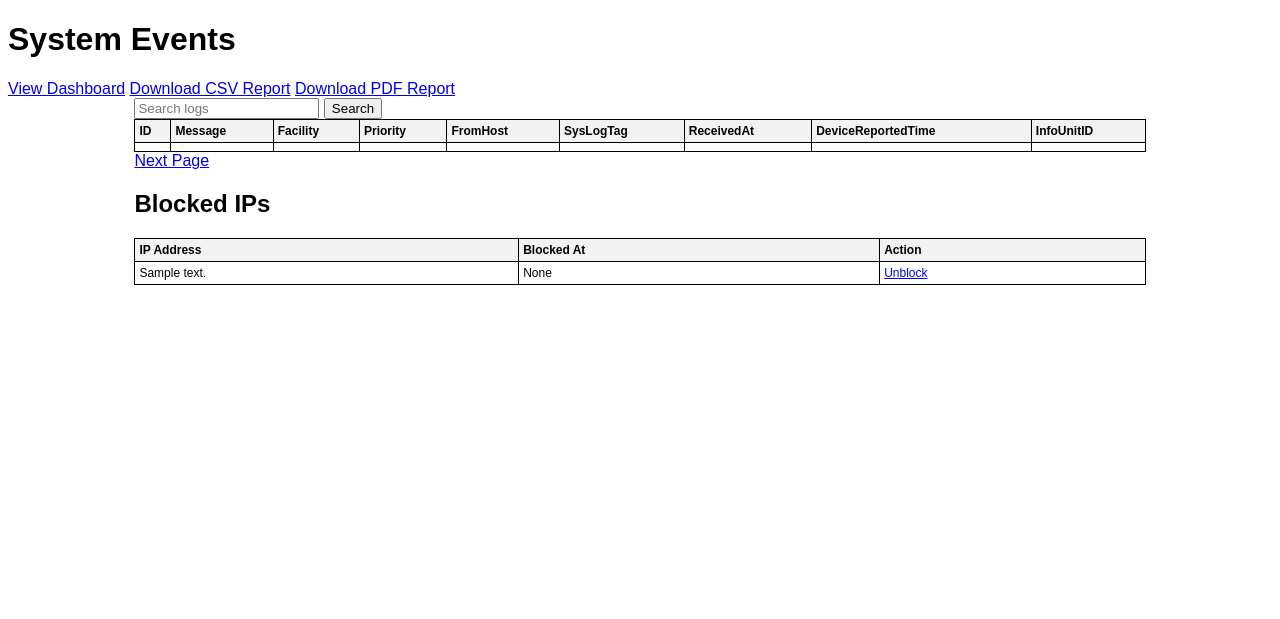
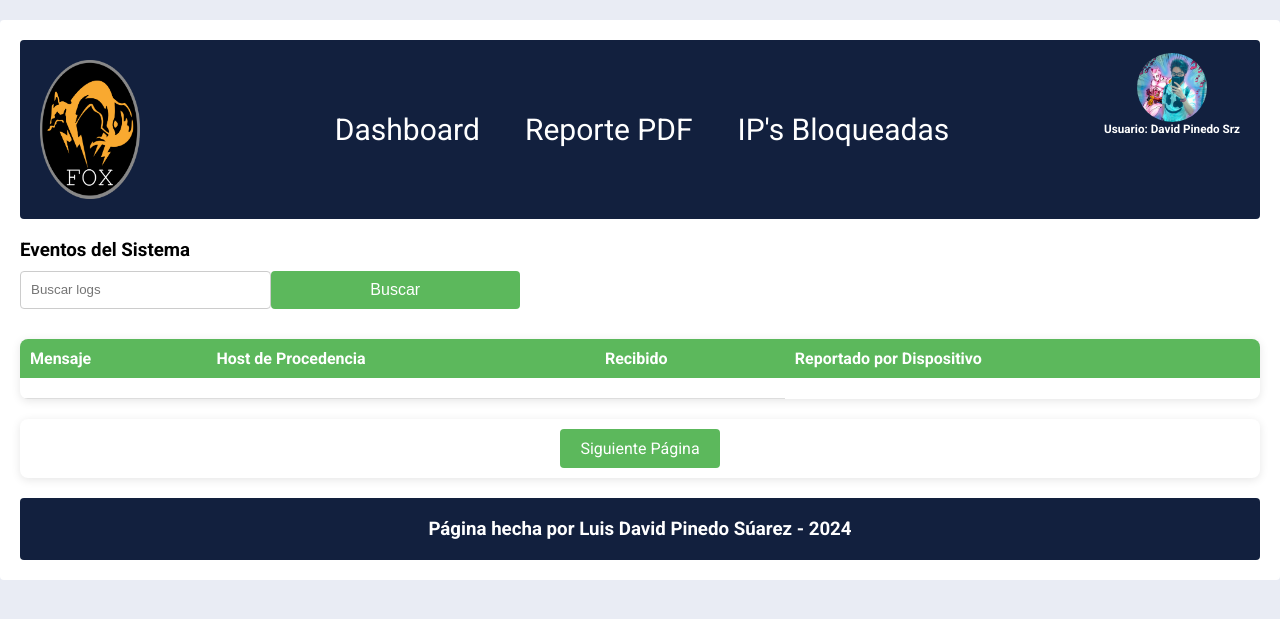
Before and after one commit to DavidPinedoSrz/adminLogs, a Flask app: page / in a window 1280 px wide. Shown: the top 619 px of the page. Run offline with Flask 3, Linux system fonts and the light colour scheme; tables that the repository leaves empty or names only in its code hold one stand-in row (values such as "Sample post"); lists and menus that the app fills with data are empty.

Commit message:
Encarnación - Arregló PDF, Pinedo - Inclusión de CSS

```diff
--- a/app.py
+++ b/app.py
@@ -115,16 +115,6 @@
         buf = create_bar_plot(df, 'ip', 'count', 'Top Suspicious IPs', 'IP Address', 'Number of Events')
     return send_file(buf, mimetype='image/png')
 
-# Generar reporte en formato CSV
-@app.route('/report/csv')
-def report_csv():
-    events = get_system_events()
-    df = pd.DataFrame(events)
-    csv_data = df.to_csv(index=False)
-    response = make_response(csv_data)
-    response.headers["Content-Disposition"] = "attachment; filename=report.csv"
-    response.headers["Content-Type"] = "text/csv"
-    return response
 
 # Generar reporte en formato PDF
 @app.route('/report/pdf')
@@ -132,6 +122,12 @@
     events = get_system_events()
     html = render_template('report.html', events=events)
     return render_pdf(HTML(string=html))
+
+@app.route('/blocked_ips')
+def blocked_ips():
+    blocked_ips = get_blocked_ips()
+    return render_template('blockedIp.html', blocked_ips=blocked_ips)
+
 
 # Ruta principal
 @app.route('/')
--- /dev/null
+++ b/static/css/styles.css
@@ -0,0 +1,205 @@
+@import url("https://fonts.googleapis.com/css2?family=Roboto:ital,wght@0,100;0,300;0,400;0,500;0,700;0,900;1,100;1,300;1,400;1,500;1,700;1,900&display=swap");
+* {
+  margin: 0;
+  padding: 0;
+  box-sizing: border-box;
+}
+
+body {
+  background: #E9ECF4;
+  color: #000;
+  font-family: "Roboto", sans-serif;
+}
+
+.header {
+  grid-area: header;
+  background: #12203E;
+  padding: 20px;
+  border-radius: 4px;
+  display: flex;
+  align-items: center;
+  justify-content: space-between;
+}
+.header__navbar {
+  width: 100%;
+  font-size: 30px;
+  list-style: none;
+  margin: 0 0 0 20px;
+  padding: 0;
+  display: flex;
+  justify-content: space-evenly;
+}
+.header__navbar li {
+  display: inline-block;
+}
+.header__navbar li a {
+  padding: 10px 20px;
+  display: inline-block;
+  text-decoration: none;
+  color: #fff;
+}
+.header__navbar li a:hover {
+  background: #ccc;
+  color: #000;
+}
+.header__username-img {
+  color: #fff;
+  position: relative;
+  bottom: 35px;
+  font-size: 10px;
+  display: flex;
+  flex-direction: column;
+  text-align: center;
+  align-items: center;
+  cursor: pointer;
+}
+.header__profile {
+  border-radius: 50%;
+}
+
+.wrap {
+  width: 100%;
+  background: #fff;
+  padding: 20px;
+  margin: 20px auto;
+  border-radius: 4px;
+  display: grid;
+  grid-gap: 20px;
+  grid-template-columns: repeat(3, 1fr);
+  grid-template-rows: repeat(4, auto);
+  grid-template-areas: "header header header" "principal principal principal" "principal principal principal" "footer footer footer";
+}
+.wrap > div {
+  background: #fff;
+  padding: 20px;
+  border-radius: 4px;
+}
+
+.principal {
+  grid-area: principal;
+  padding: 0px;
+  border-radius: 4px;
+}
+
+
+form {
+  display: flex;
+  border-radius: 8px;
+  width: 500px;
+}
+
+input[type="text"] {
+  width: 100%;
+  padding: 10px;
+  margin: 10px 0;
+  border: 1px solid #ccc;
+  border-radius: 4px;
+  box-sizing: border-box;
+}
+
+input[type="submit"] {
+  width: 100%;
+  background-color: #5cb85c;
+  color: white;
+  padding: 10px;
+  margin: 10px 0;
+  border: none;
+  border-radius: 4px;
+  cursor: pointer;
+  font-size: 16px;
+}
+
+input[type="submit"]:hover {
+  background-color: #4cae4c;
+}
+
+table {
+  width: 100%;
+  margin: 20px auto;
+  border-collapse: collapse;
+  background: #fff;
+  box-shadow: 0 2px 10px rgba(0, 0, 0, 0.1);
+  border-radius: 8px;
+  overflow: hidden;
+}
+
+thead {
+  background-color: #5cb85c;
+  color: white;
+}
+
+thead th {
+  padding: 10px;
+  text-align: left;
+  font-size: 16px;
+}
+
+tbody tr:nth-child(even) {
+  background-color: #f2f2f2;
+}
+
+tbody tr:hover {
+  background-color: #e6e6e6;
+}
+
+tbody td {
+  padding: 10px;
+  border-bottom: 1px solid #ddd;
+  text-align: left;
+}
+
+tbody td:last-child {
+  border-bottom: none;
+}
+
+.pagination {
+  display: flex;
+  justify-content: center;
+  align-items: center;
+  gap: 10px;
+  padding: 10px;
+  background: #fff;
+  border-radius: 8px;
+  box-shadow: 0 2px 10px rgba(0, 0, 0, 0.1);
+}
+
+.page-link {
+  display: inline-block;
+  padding: 10px 20px;
+  margin: 0 5px;
+  background-color: #5cb85c;
+  color: white;
+  text-decoration: none;
+  border-radius: 4px;
+  transition: background-color 0.3s ease;
+}
+
+.page-link:hover {
+  background-color: #4cae4c;
+}
+
+.sidebar {
+  grid-area: sidebar;
+  background: #fAA43D;
+  padding: 20px;
+  border-radius: 4px;
+  text-align: center;
+  display: flex;
+  align-items: center;
+  min-height: 100px;
+  flex-direction: column;
+}
+
+.footer {
+  grid-area: footer;
+  background: #12203E;
+  color: #fff;
+  padding: 20px;
+  border-radius: 4px;
+  display: flex;
+  align-items: center;
+  text-align: center;
+  justify-content: center;
+}
+
+/*# sourceMappingURL=styles.css.map */
--- a/templates/index.html
+++ b/templates/index.html
@@ -1,72 +1,66 @@
 <!DOCTYPE html>
 <html lang="en">
   <head>
-    <meta charset="UTF-8">
-    <meta name="viewport" content="width=device-width, initial-scale=1.0">
-    <title>System Events</title>
+    <meta charset="UTF-8" author="David Pinedo Srz" />
+    <meta name="viewport" content="width=device-width, initial-scale=1.0" />
+    <link rel="stylesheet" type="text/css" href="{{ url_for('static', filename='css/styles.css') }}" />
+    <title>Eventos del Sistema</title>
   </head>
   <body>
-    <h1>System Events</h1>
-    <a href="{{ url_for('dashboard') }}">View Dashboard</a>
-    <a href="{{ url_for('report_csv') }}">Download CSV Report</a>
-    <a href="{{ url_for('report_pdf') }}">Download PDF Report</a>
-     <style>
-        body {
-            font-family: Arial, sans-serif;
-        }
-        table {
-            width: 100%;
-            border-collapse: collapse;
-        }
-        table, th, td {
-            border: 1px solid black;
-        }
-        th, td {
-            padding: 4px; /* Reduce el padding para hacer la tabla más compacta */
-            text-align: left;
-            font-size: 12px; /* Reduce el tamaño de la fuente */
-        }
-        th {
-            background-color: #f2f2f2;
-        }
-        .container {
-            width: 80%;
-            margin: 0 auto;
-        }
-    </style>
-</head>
-<body>
-    <div class="container">
+    <div class="wrap">
+      <!-- Inicio header -->
+      <header class="header">
+        <img class="header__fox" src="{{ url_for('static', filename='image/fox.png') }}" width="100" alt="" />
+        <!-- inicio menu de navegacion -->
+        <nav>
+          <ul class="header__navbar">
+            <li><a href="{{ url_for('dashboard') }}">Dashboard</a></li>
+            <li><a href="{{ url_for('report_pdf') }}">Reporte PDF</a></li>
+            <li><a href="{{ url_for('blocked_ips') }}">IP's Bloqueadas</a></li>
+          </ul>
+        </nav>
+        <!-- Fin menu de navegacion -->
+        <!-- Inicio username-img -->
+        <div class="header__username-img">
+          <img class="header__profile" src="{{ url_for('static', filename='image/usuario.jpg') }}" width="70"/>
+          <h3>Usuario: David Pinedo Srz</h3>
+        </div>
+        <!-- Fin username-img -->
+      </header>
+      <!-- Fin header -->
+      <!-- Inicio contenido -->
+      <main class="principal">
+        <!-- Inicio de Tabla Principal -->
+        <article class="principal__table">
+          <h3>Eventos del Sistema</h3>
           <form method="GET" action="/">
-            <input type="text" name="search" placeholder="Search logs">
-            <input type="submit" value="Search">
+            <input type="text" name="search" placeholder="Buscar logs">
+            <input type="submit" value="Buscar">
           </form>
           <table>
             <thead>
               <tr>
-                    <th>ID</th>
-                    <th>Message</th>
-                    <th>Facility</th>
-                    <th>Priority</th>
-                    <th>FromHost</th>
-                    <th>SysLogTag</th>
-                    <th>ReceivedAt</th>
-                    <th>DeviceReportedTime</th>
-                    <th>InfoUnitID</th>
+
+                <th>Mensaje</th>
+
+                <th> Host de Procedencia</th>
+
+                <th>Recibido</th>
+                <th>Reportado por Dispositivo</th>
+
               </tr>
             </thead>
             <tbody>
               {% for event in events %}
               <tr>
-                    <td>{{ event.ID }}</td>
+
                 <td>{{ event.Message }}</td>
-                    <td>{{ event.Facility }}</td>
-                    <td>{{ event.Priority }}</td>
+
                 <td>{{ event.FromHost }}</td>
-                    <td>{{ event.SysLogTag }}</td>
+
                 <td>{{ event.ReceivedAt }}</td>
                 <td>{{ event.DeviceReportedTime }}</td>
-                    <td>{{ event.InfoUnitID }}</td>
+
               </tr>
               {% endfor %}
             </tbody>
@@ -74,32 +68,20 @@
 
 
 
-    <div>
+          <div class="pagination">
             {% if page > 1 %}
-        <a href="{{ url_for('index', page=page-1, search=search_term) }}">Previous Page</a>
+            <a href="{{ url_for('index', page=page-1, search=search_term) }}" class="page-link">Página Anterior</a>
             {% endif %}
-        <a href="{{ url_for('index', page=page+1, search=search_term) }}">Next Page</a>
+            <a href="{{ url_for('index', page=page+1, search=search_term) }}" class="page-link">Siguiente Página</a>
           </div>
 
-    <h2>Blocked IPs</h2>
-    <table>
-        <thead>
-            <tr>
-                <th>IP Address</th>
-                <th>Blocked At</th>
-                <th>Action</th>
-            </tr>
-        </thead>
-        <tbody>
-            {% for ip in blocked_ips %}
-            <tr>
-                <td>{{ ip.ip_address }}</td>
-                <td>{{ ip.blocked_at }}</td>
-                <td><a href="{{ url_for('unblock', ip_address=ip.ip_address) }}">Unblock</a></td>
-            </tr>
-            {% endfor %}
-        </tbody>
-    </table>
+         </article>
+        <!-- Fin de Tabla Principal -->
+      </main>
+      <footer class="footer">
+        <h3>Página hecha por Luis David Pinedo Súarez - 2024</h3>
+      </footer>
+      <!-- Fin footer -->
     </div>
   </body>
 </html>
```
Also changed, not shown: templates/blockedIp.html (added, +35 -0 lines), templates/login.html (deleted, +0 -19 lines), templates/report.html (+11 -10 lines), static/image/banner.jpg (added), static/image/fox.png (added), static/image/llave.jpg (added), static/image/usuario.jpg (added). Lines whose indentation alone changed are shown as unchanged.
